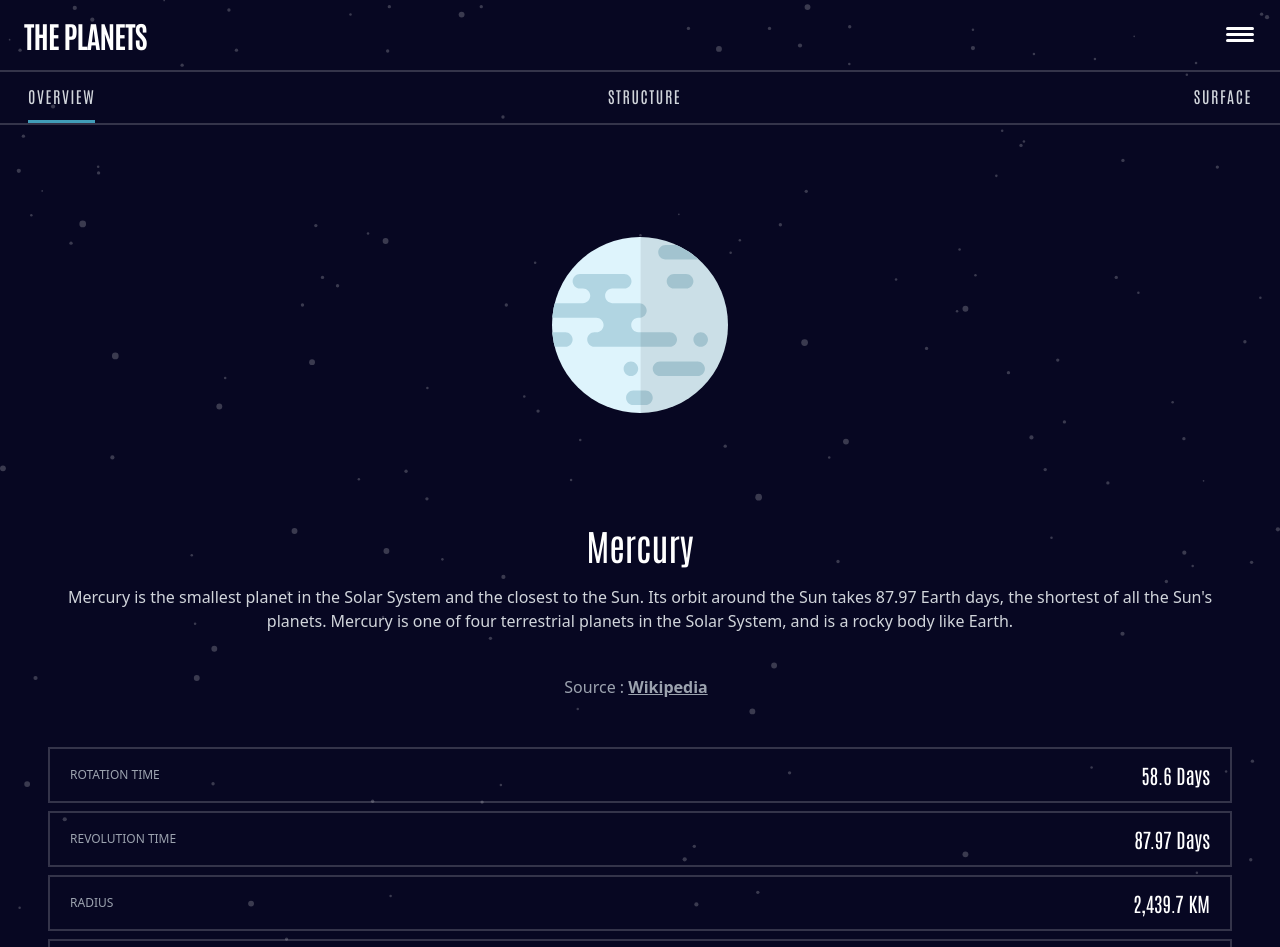
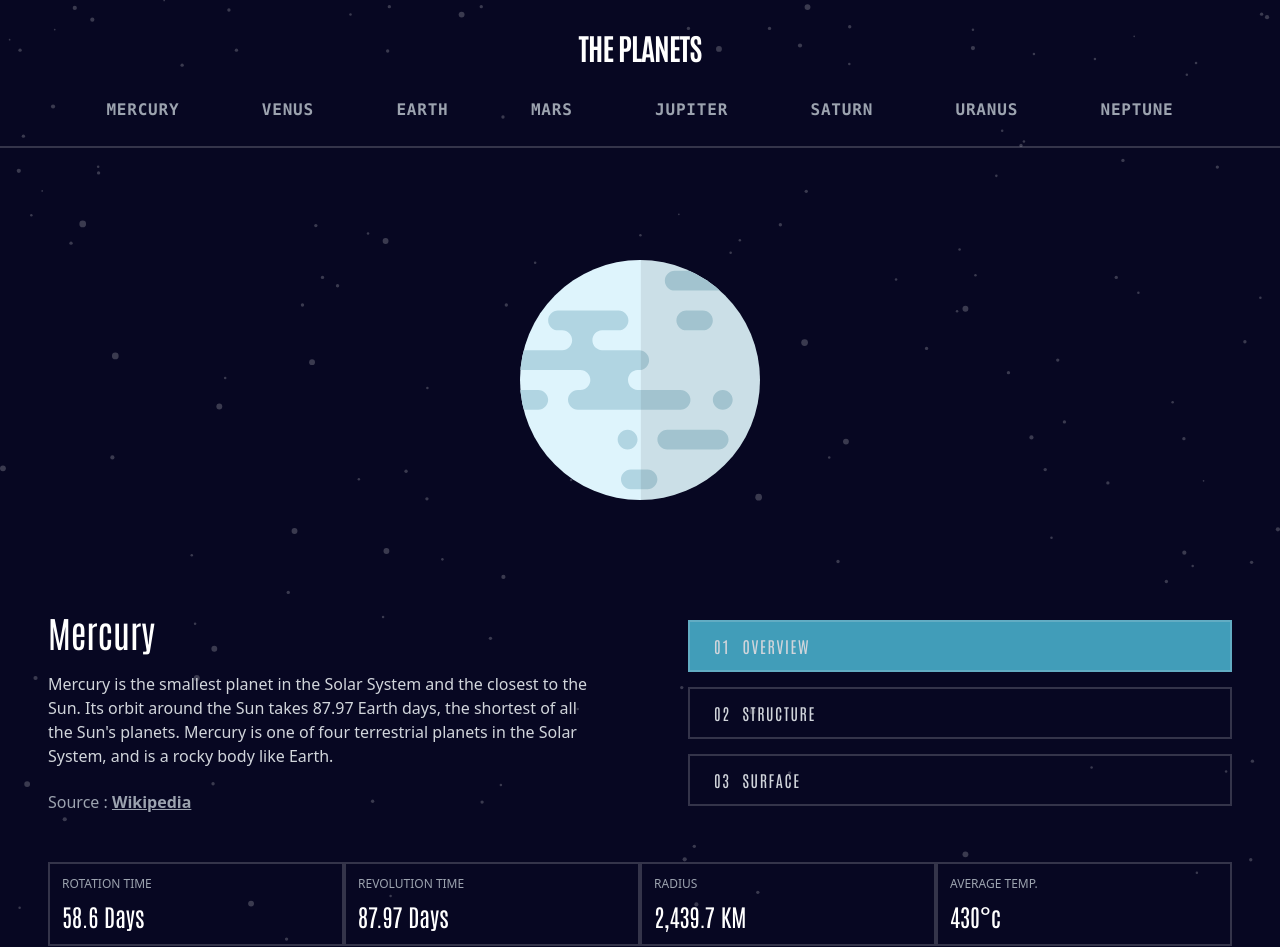
Before and after one commit to kisza18/planets, a Vue app: page /mercury in a window 1280 px wide. Shown: the top 947 px of the page. Built offline with nearby package versions, Linux system fonts and the light colour scheme; some icons are missing.

Commit message:
20211129

```diff
--- a/src/components/Buttons.vue
+++ b/src/components/Buttons.vue
@@ -1,17 +1,26 @@
 <template>
   <div
-    class="btns w-full flex items-center justify-between px-7 border-b-2 border-opacity-20"
+    class="btns w-full flex items-center justify-between px-7 border-b-2 border-opacity-20 md:grid grid-cols-1 md:border-none md:px-12"
   >
     <button
       id="overviewBtn"
-      class="btn text-gray-300 tracking-widest active py-3"
+      class="btn text-gray-300 tracking-widest active py-3 md:flex md:w-full md:px-6 md:border-2 md:border-opacity-20"
     >
+      <span class="hidden md:flex pr-3">01</span>
       OVERVIEW
     </button>
-    <button id="structureBtn" class="btn text-gray-300 tracking-widest py-3">
+    <button
+      id="structureBtn"
+      class="btn text-gray-300 tracking-widest py-3 md:flex md:w-full md:px-6 md:border-2 md:border-opacity-20"
+    >
+      <span class="hidden md:flex pr-3">02</span>
       STRUCTURE
     </button>
-    <button id="surfaceBtn" class="btn text-gray-300 tracking-widest py-3">
+    <button
+      id="surfaceBtn"
+      class="btn text-gray-300 tracking-widest py-3 md:flex md:w-full md:px-6 md:border-2 md:border-opacity-20"
+    >
+      <span class="hidden md:flex pr-3">03</span>
       SURFACE
     </button>
   </div>
@@ -27,10 +36,17 @@ export default {
 </script>
 
 <style scoped>
-button {
-  border-bottom: 3px solid transparent;
+@media screen and (max-width: 700px) {
+  button {
+    border-bottom: 3px solid transparent;
+  }
+  .active {
+    border-bottom: 3px solid #419db9;
+  }
 }
-.active {
-  border-bottom: 3px solid #419db9;
+@media screen and (min-width: 800px) {
+  .active {
+    background-color: #419db9;
+  }
 }
 </style>
--- a/src/components/Images.vue
+++ b/src/components/Images.vue
@@ -4,19 +4,19 @@
       :src="require(`../images/${planet}`)"
       alt="planet"
       id="planetImage"
-      class="w-44"
+      class="w-44 md:w-60"
     />
     <img
       :src="require(`../images/${internal}`)"
       alt="internal"
       id="internalImage"
-      class="w-44 hidden"
+      class="w-44 hidden md:w-60"
     />
     <img
       :src="require(`../images/${geology}`)"
       alt="geology"
       id="geologyImage"
-      class="absolute w-24 top-60 hidden"
+      class="absolute w-24 top-60 hidden md:w-36"
     />
   </div>
 </template>
--- a/src/components/Infos.vue
+++ b/src/components/Infos.vue
@@ -1,7 +1,7 @@
 <template>
-  <div class="px-16">
+  <div class="px-16 md:text-left md:px-12">
     <h1 class="text-4xl text-white pb-5">{{ name }}</h1>
-    <p id="contentText" class="text-gray-300 pb-10 font-sans font-thin">
+    <p id="contentText" class="text-gray-300 pb-10 font-sans font-thin md:pb-5">
       {{ content }}
     </p>
     <span class="text-gray-400 font-sans font-thin"
--- a/src/components/Numbers.vue
+++ b/src/components/Numbers.vue
@@ -1,28 +1,28 @@
 <template>
-  <div class="w-full px-12 py-10">
+  <div class="w-full px-12 py-10 grid grid-cols-4">
     <div
-      class="flex justify-between items-center border-2 border-opacity-20 py-3 px-5 my-2"
+      class="flex justify-between items-center border-2 border-opacity-20 py-3 px-5 my-2 col-span-4 md:col-span-1 md:flex-col md:items-start md:px-3"
     >
-      <p class="text-gray-400 font-sans text-xs">ROTATION TIME</p>
-      <h2 class="text-white text-xl">{{ rotation }}</h2>
+      <p class="text-gray-400 font-sans text-xs md:pb-2">ROTATION TIME</p>
+      <h2 class="text-white text-xl md:text-2xl">{{ rotation }}</h2>
     </div>
     <div
-      class="flex justify-between items-center border-2 border-opacity-20 py-3 px-5 my-2"
+      class="flex justify-between items-center border-2 border-opacity-20 py-3 px-5 my-2 col-span-4 md:col-span-1 md:flex-col md:items-start md:px-3"
     >
-      <p class="text-gray-400 font-sans text-xs">REVOLUTION TIME</p>
-      <h2 class="text-white text-xl">{{ revolution }}</h2>
+      <p class="text-gray-400 font-sans text-xs md:pb-2">REVOLUTION TIME</p>
+      <h2 class="text-white text-xl md:text-2xl">{{ revolution }}</h2>
     </div>
     <div
-      class="flex justify-between items-center border-2 border-opacity-20 py-3 px-5 my-2"
+      class="flex justify-between items-center border-2 border-opacity-20 py-3 px-5 my-2 col-span-4 md:col-span-1 md:flex-col md:items-start md:px-3"
     >
-      <p class="text-gray-400 font-sans text-xs">RADIUS</p>
-      <h2 class="text-white text-xl">{{ radius }}</h2>
+      <p class="text-gray-400 font-sans text-xs md:pb-2">RADIUS</p>
+      <h2 class="text-white text-xl md:text-2xl">{{ radius }}</h2>
     </div>
     <div
-      class="flex justify-between items-center border-2 border-opacity-20 py-3 px-5 my-2"
+      class="flex justify-between items-center border-2 border-opacity-20 py-3 px-5 my-2 col-span-4 md:col-span-1 md:flex-col md:items-start md:px-3"
     >
-      <p class="text-gray-400 font-sans text-xs">AVERAGE TEMP.</p>
-      <h2 class="text-white text-xl">{{ temperature }}</h2>
+      <p class="text-gray-400 font-sans text-xs md:pb-2">AVERAGE TEMP.</p>
+      <h2 class="text-white text-xl md:text-2xl">{{ temperature }}</h2>
     </div>
   </div>
 </template>
--- a/src/components/TheNavbar.vue
+++ b/src/components/TheNavbar.vue
@@ -1,11 +1,12 @@
 <template>
   <div class="navbar w-full bg-transparent ">
     <div
-      class="flex items-center justify-between px-6 py-5 tracking-tighter border-b-2 border-opacity-20"
+      class="flex items-center justify-between px-6 py-5 tracking-tighter border-b-2 border-opacity-20 md:justify-center md:border-none"
     >
-      <a href="/" class="text-3xl font-bold text-white leading-none"
+      <a href="/" class="text-3xl font-bold text-white leading-none md:py-3"
         >THE PLANETS</a
       >
+      <div class="md:hidden">
         <button
           class="hamburger hamburger--squeeze"
           :class="{ active: hamburger }"
@@ -16,6 +17,7 @@
             <span class="hamburger-inner"></span>
           </span>
         </button>
+      </div>
     </div>
     <ul
       class="flex flex-col text-white px-4 absolute z-10 w-full bg-background-color overflow-hidden"
@@ -149,6 +151,68 @@
         </router-link>
       </transition>
     </ul>
+
+    <!-- desktop nav -->
+    <div
+      class="desktop_nav hidden md:flex items-center justify-evenly text-gray-400 border-b-2 border-opacity-20 pb-6 pt-1 px-6"
+    >
+      <router-link to="/mercury" class="flex justify-between items-center">
+        <div class="flex items-center">
+          <span class="text-md font-mono font-bold tracking-wider" href=""
+            >MERCURY</span
+          >
+        </div>
+      </router-link>
+      <router-link to="/venus" class="flex justify-between items-center">
+        <div class="flex items-center">
+          <span class="text-md font-mono font-bold tracking-wider" href=""
+            >VENUS</span
+          >
+        </div>
+      </router-link>
+      <router-link to="/earth" class="flex justify-between items-center">
+        <div class="flex items-center">
+          <span class="text-md font-mono font-bold tracking-wider" href=""
+            >EARTH</span
+          >
+        </div>
+      </router-link>
+      <router-link to="/mars" class="flex justify-between items-center">
+        <div class="flex items-center">
+          <span class="text-md font-mono font-bold tracking-wider" href=""
+            >MARS</span
+          >
+        </div>
+      </router-link>
+      <router-link to="/jupiter" class="flex justify-between items-center">
+        <div class="flex items-center">
+          <span class="text-md font-mono font-bold tracking-wider" href=""
+            >JUPITER</span
+          >
+        </div>
+      </router-link>
+      <router-link to="/saturn" class="flex justify-between items-center">
+        <div class="flex items-center">
+          <span class="text-md font-mono font-bold tracking-wider" href=""
+            >SATURN</span
+          >
+        </div>
+      </router-link>
+      <router-link to="/uranus" class="flex justify-between items-center">
+        <div class="flex items-center">
+          <span class="text-md font-mono font-bold tracking-wider" href=""
+            >URANUS</span
+          >
+        </div>
+      </router-link>
+      <router-link to="/neptune" class="flex justify-between items-center">
+        <div class="flex items-center">
+          <span class="text-md font-mono font-bold tracking-wider" href=""
+            >NEPTUNE</span
+          >
+        </div>
+      </router-link>
+    </div>
   </div>
 </template>
 
--- a/src/layout/layout.vue
+++ b/src/layout/layout.vue
@@ -1,23 +1,28 @@
 <template>
   <div class="layout">
     <TheNav />
-    <Buttons />
+    <div class="grid grid-cols-2 text-white">
+      <Buttons class="col-span-2 order-1 md:col-span-1 md:order-3" />
       <Images
+        class="col-span-2 order-2 md:order-1"
         :planet="data.images.planet"
         :internal="data.images.internal"
         :geology="data.images.geology"
       />
       <Infos
+        class="col-span-2 order-3 md:col-span-1 md:order-2"
         :name="data.name"
         :content="data.overview.content"
         :source="data.overview.source"
       />
       <Numbers
+        class="col-span-2 order-4"
         :rotation="data.rotation"
         :revolution="data.revolution"
         :radius="data.radius"
         :temperature="data.temperature"
       />
+    </div>
   </div>
 </template>
 
```
Lines whose indentation alone changed are shown as unchanged.
